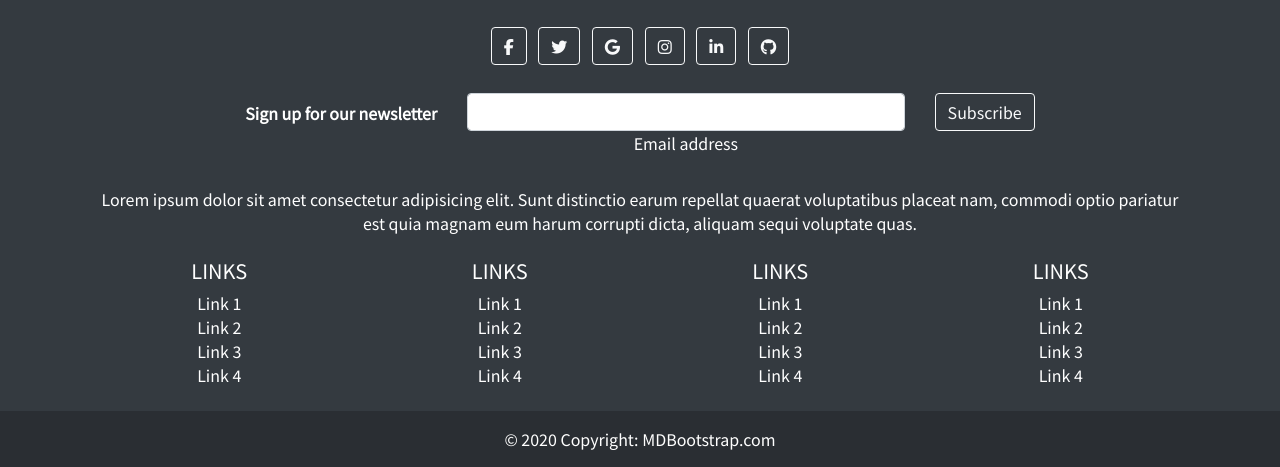
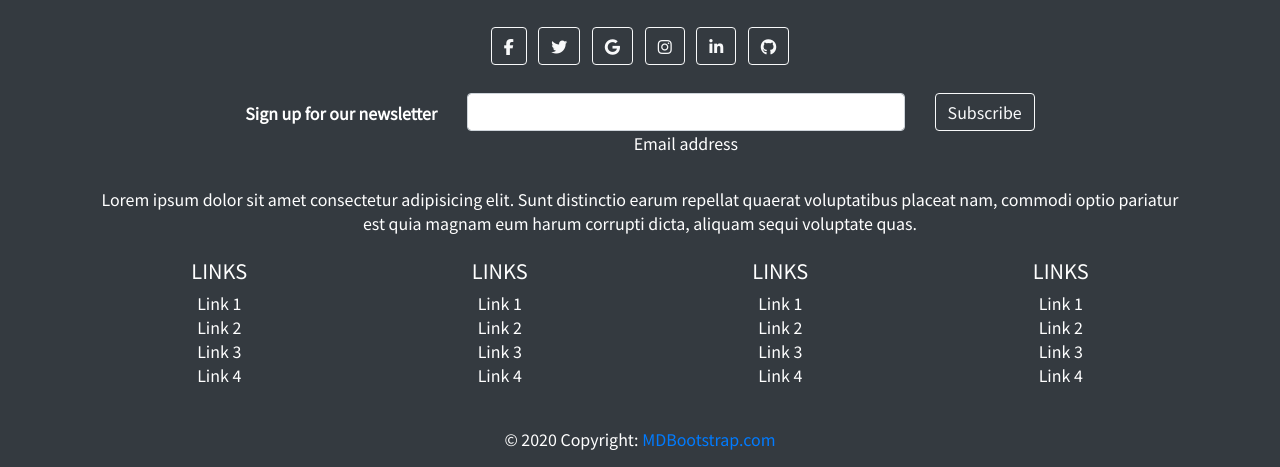
Before and after one commit to markgordon22/Jerseys-for-tims, a Django app: page / in a window 1280 px wide. Shown: the part 965-1432 px from the top of the page. Run offline with Django 3.2, Linux system fonts and the light colour scheme; some libraries are stand-ins or nearby versions.

Commit message:
removed inline styling - styling to be done in css

```diff
--- a/templates/base.html
+++ b/templates/base.html
@@ -309,9 +309,9 @@
   <!-- Grid container -->
 
   <!-- Copyright -->
-  <div class="text-center p-3" style="background-color: rgba(0, 0, 0, 0.2);">
+  <div class="text-center p-3">
     © 2020 Copyright:
-    <a class="text-white" href="https://mdbootstrap.com/">MDBootstrap.com</a>
+    <a class="copy-right-text" href="https://mdbootstrap.com/">MDBootstrap.com</a>
   </div>
   <!-- Copyright -->
 </footer>
```
